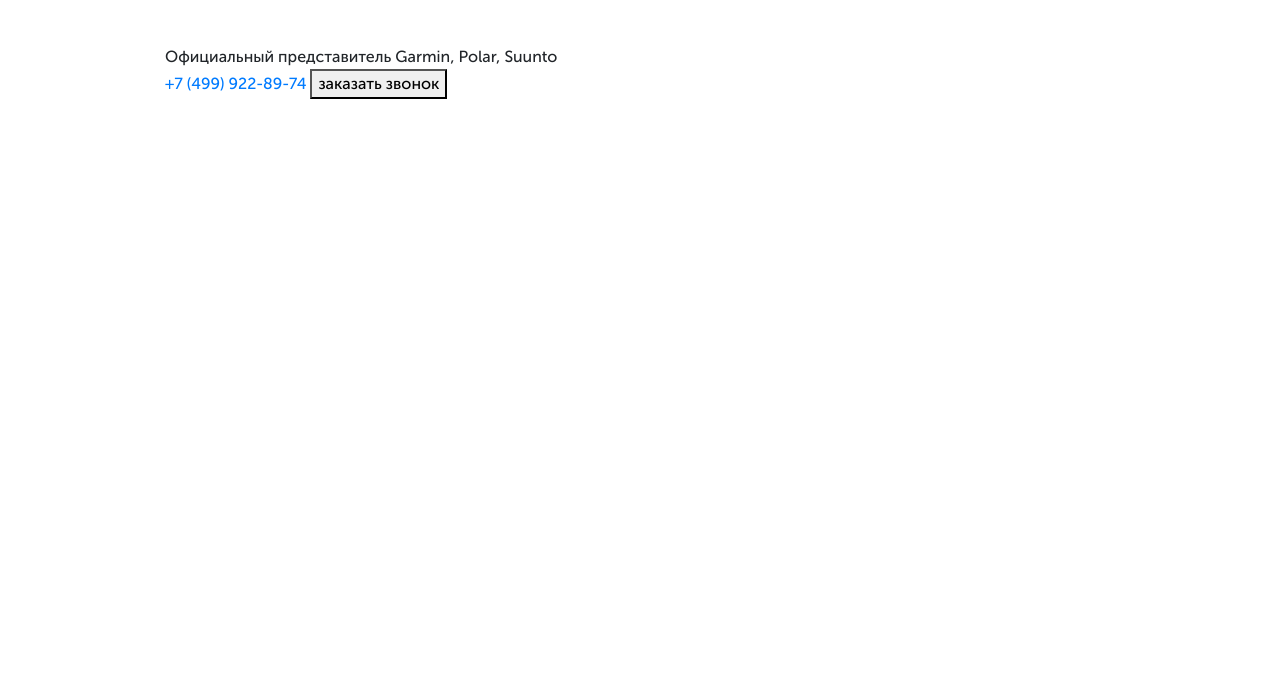
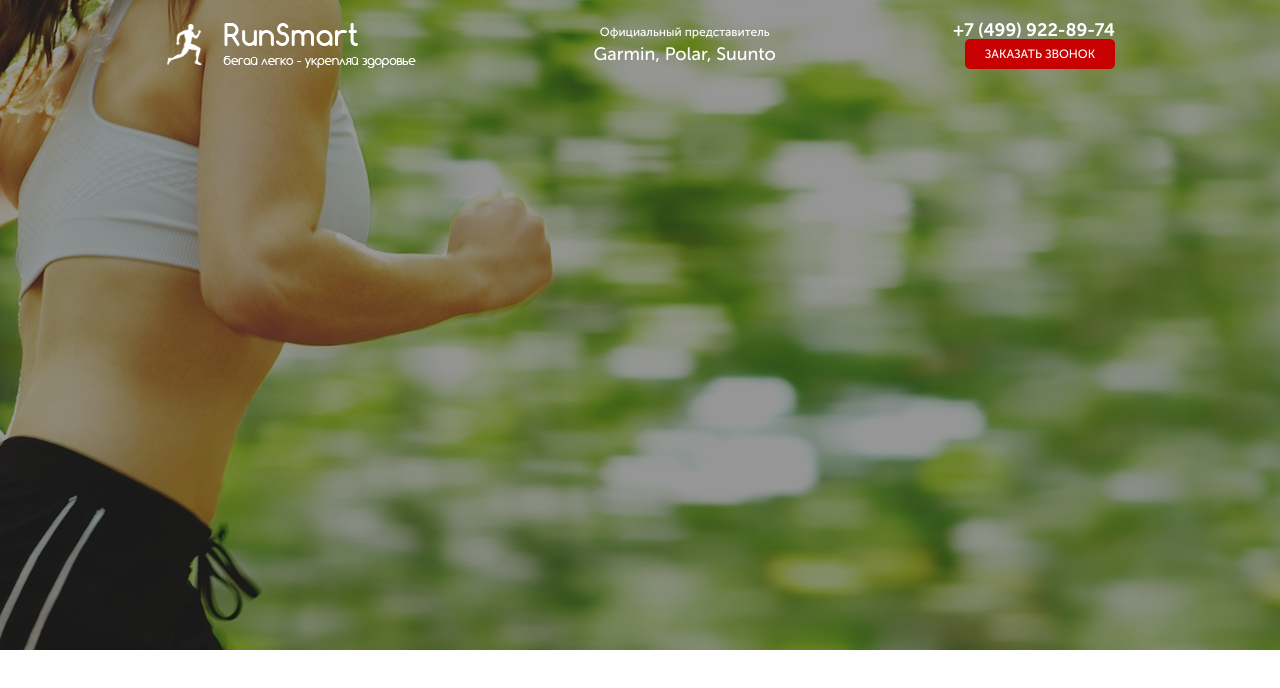
Before and after one commit to depst0r/Run_Smart, a website: page src/index.html in a window 1280 px wide. Drawn offline with Linux system fonts and the light colour scheme.

Commit message:
header-end

```diff
--- a/gulpfile.js
+++ b/gulpfile.js
@@ -14,7 +14,7 @@ gulp.task('server', function() {
 });
 
 gulp.task('styles', function() {
-    return gulp.src('src/sass/*.+{scss|sass}')
+    return gulp.src('src/sass/**/*.+{scss|sass}')
             .pipe(sass().on('error', sass.logError))
             .pipe(rename({
                 prefix: '',
--- a/src/index.html
+++ b/src/index.html
@@ -17,7 +17,7 @@
                 <a href="#" class="header__loho">
                     <img src="icons/logo.png" alt="logo">
                 </a>
-                <div class="header_-official">
+                <div class="header__official">
                     Официальный представитель
                     <span>Garmin, Polar, Suunto</span>
                 </div>
--- a/src/sass/base/_variables.scss
+++ b/src/sass/base/_variables.scss
@@ -1 +1,2 @@
-$color_red: #c70101
+$color_red: #c70101;
+$color_white: #fff;
--- /dev/null
+++ b/src/sass/blocks/_buttons.scss
@@ -0,0 +1,11 @@
+.button {
+    width: 150px;
+    height: 30px;
+    border-radius: 5px;
+    background-color: $color_red;
+    border: none;
+    color: $color_white;
+    font-size: 12px;
+    font-weight: 500;
+    text-transform: uppercase;
+}
--- /dev/null
+++ b/src/sass/blocks/_header.scss
@@ -0,0 +1,38 @@
+.header {
+    display: flex;
+    justify-content: space-between;
+    align-items: center;
+    &__logo {
+        width: 250px;
+        img {
+            width: 100%;
+        }
+    }
+    &__official {
+        font-weight: 500;
+        font-size: 12px;
+        text-align: center;
+        color: $color_white;
+        span {
+            display: block;
+            font-size: 18px;
+        }
+    }
+    &__phone {
+        display: block;
+        font-weight: 700;
+        font-size: 18px;
+        line-height: 100%;
+        text-align: right;
+        color: $color_white;
+        &:hover {
+            color: $color_white;
+            text-decoration: none;
+        }
+    }
+    &__contacts {
+        display: flex;
+        flex-direction: column;
+        align-items: flex-end;
+    }
+}
--- /dev/null
+++ b/src/sass/blocks/_promo.scss
@@ -0,0 +1,5 @@
+.promo {
+    min-height: 650px;
+    padding: 21px 0 93px 0;
+    background: url(../../img/main.jpg) center (center/cover) no-repeat;
+}
--- a/src/sass/style.scss
+++ b/src/sass/style.scss
@@ -1,6 +1,9 @@
 @import 'base/variables';
 @import 'base/mixins';
 @import 'media/media';
+@import 'blocks/promo';
+@import 'blocks/header';
+@import 'blocks/buttons';
 
 * {
     font-family: 'Museo Sans Cyrl', sans-serif;
```
Also changed, not shown: src/css/style.min.css, 1 other file.
